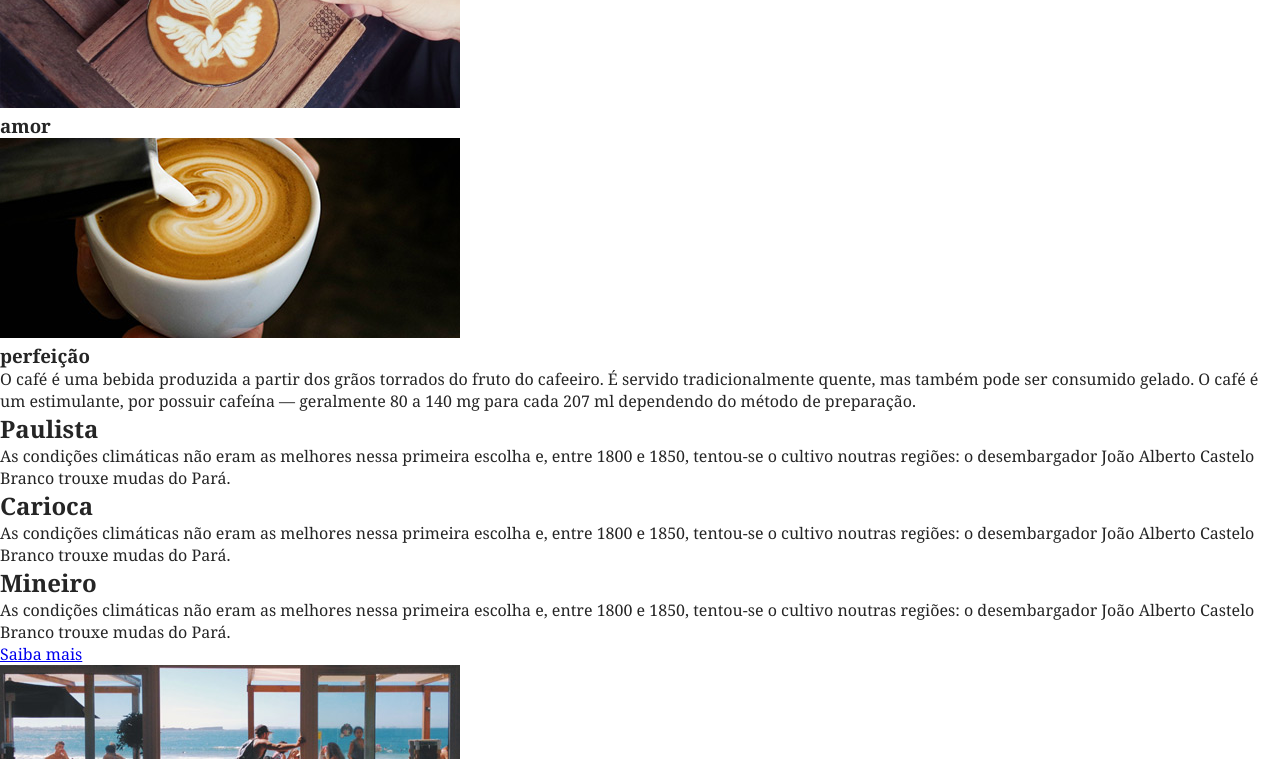
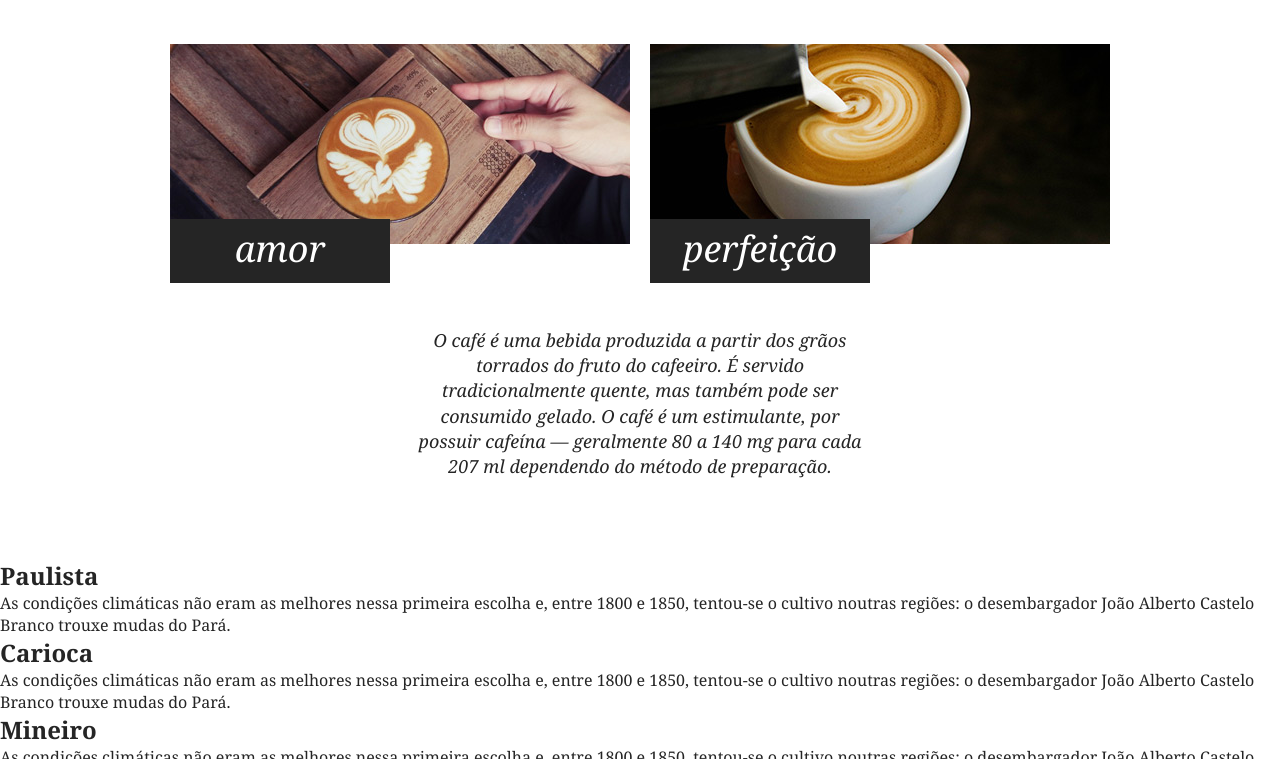
Before and after one commit to WebertiBarbosa/brafe-css-puro, a plain HTML site: page index.html in a window 1280 px wide. Shown: the part 687-1446 px from the top of the page. Drawn offline with Linux system fonts and the light colour scheme.

Commit message:
estilos do sobre

```diff
--- a/css/style.css
+++ b/css/style.css
@@ -78,3 +78,62 @@ a.menu-logo {
   font-style: italic ;
   font-size: 1.125em;
 }
+
+/* SOBRE */
+
+.sobre {
+  padding: 60px 0 ;
+}
+
+.sobre-container {
+  max-width: 960px;
+  margin: 0 auto;
+}
+
+.sobre-container::after,
+.sobre-container::before {
+  content: '';
+  display: table;
+  clear: both;
+}
+
+.sobre h2 {
+  text-align: center;
+  font-size: 2.25em;
+  margin-bottom: 60px;
+}
+
+.sobre-item {
+  width: 460px;
+  float: left;
+  margin: 0 10px;
+}
+
+.sobre-item img {
+  display: block;
+  max-width: 100%;
+}
+
+.sobre-item h3 {
+  font-size: 2.25em;
+  font-weight: 1em;
+  background: #252525;
+  width: 220px;
+  color: #fff;
+  font-weight: normal;
+  text-align: center;
+  padding: 5px 0 10px 0 ;
+  font-style: italic;
+  top: -25px;
+  position: relative;
+
+}
+
+.sobre > p {
+  font-size: 1.125em;
+  line-height: 1.4em;
+  font-style: italic;
+  text-align: center;
+  margin: 20px auto;
+  max-width: 460px;
+}
--- a/index.html
+++ b/index.html
@@ -26,16 +26,19 @@
     <p>Direto das fazendas de Minas Gerais</p>
   </main>
 
-  <section>
+  <section class="sobre">
     <h2>Uma Mistura de</h2>
-    <div>
-      <img src="img/cafe-1.jpg" alt="Café 1">
-      <h3>amor</h3>
+    <div class="sobre-container">
+      <div class="sobre-item">
+        <img src="img/cafe-1.jpg" alt="Café 1">
+        <h3>amor</h3>
+      </div>
+      <div class="sobre-item">
+        <img src="img/cafe-2.jpg" alt="Café 1">
+        <h3>perfeição</h3>
+      </div>
     </div>
-    <div>
-      <img src="img/cafe-2.jpg" alt="Café 1">
-      <h3>perfeição</h3>
-    </div>
+
     <p>O café é uma bebida produzida a partir dos grãos torrados do fruto do cafeeiro. É servido tradicionalmente quente, mas também pode ser consumido gelado. O café é um estimulante, por possuir cafeína — geralmente 80 a 140 mg para cada 207 ml dependendo do método de preparação.</p>
   </section>
 
```
